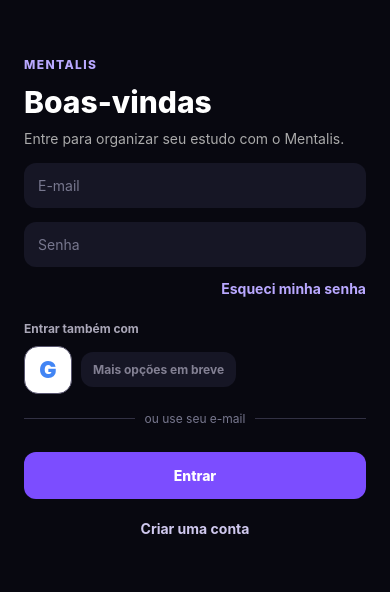
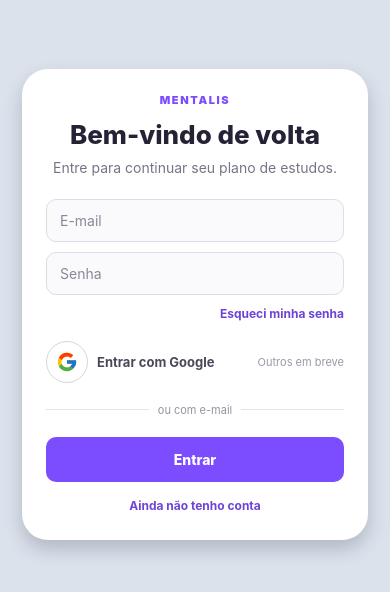
Before and after one commit to Albert12k/mentalist-ai, a React Native app: screen / in a window 390 px wide. Shown: the part 118-710 px from the top of the page. Built offline with nearby package versions, Linux system fonts and the light colour scheme; no server answers.

Commit message:
feat: reorganiza tela de acesso e feedback google

```diff
--- a/src/components/AuthGate.tsx
+++ b/src/components/AuthGate.tsx
@@ -1,10 +1,22 @@
 import { useEffect, useState } from "react";
-import { Alert, Pressable, SafeAreaView, Text, TextInput, View } from "react-native";
+import { Alert, Pressable, SafeAreaView, ScrollView, Text, TextInput, View } from "react-native";
+import Svg, { Path } from "react-native-svg";
 
 import { useAuth } from "../contexts/AuthContext";
 import { isAuthConfigured } from "../services/authConfig";
 
 type ViewMode = "splash" | "login" | "signup" | "forgot" | "confirm";
+
+function GoogleLogo() {
+  return (
+    <Svg width={22} height={22} viewBox="0 0 48 48">
+      <Path fill="#FFC107" d="M43.6 20H42V20H24v8h11.3C33.7 32.7 29.3 36 24 36c-6.6 0-12-5.4-12-12s5.4-12 12-12c3 0 5.7 1.1 7.8 3l5.7-5.7C34 6.1 29.2 4 24 4 13 4 4 13 4 24s9 20 20 20 20-9 20-20c0-1.3-.1-2.7-.4-4z" />
+      <Path fill="#FF3D00" d="M6.3 14.7l6.6 4.8C14.7 15.1 19 12 24 12c3 0 5.7 1.1 7.8 3l5.7-5.7C34 6.1 29.2 4 24 4c-7.7 0-14.4 4.4-17.7 10.7z" />
+      <Path fill="#4CAF50" d="M24 44c5.1 0 9.8-2 13.3-5.2l-6.2-5.2C29.1 35.1 26.7 36 24 36c-5.3 0-9.7-3.3-11.4-7.9L6 33.2C9.3 39.6 16 44 24 44z" />
+      <Path fill="#1976D2" d="M43.6 20H42V20H24v8h11.3c-1 2.7-2.8 4.7-4.9 5.6l.1-.1 6.2 5.2C36.3 39.1 44 34 44 24c0-1.3-.1-2.7-.4-4z" />
+    </Svg>
+  );
+}
 
 export default function AuthGate({ children }: { children: React.ReactNode }) {
   const { loading, signedIn, continueInPreview, signIn, signUp, resetPassword, resendConfirmation, signInWithGoogle } = useAuth();
@@ -12,157 +24,134 @@ export default function AuthGate({ children }: { children: React.ReactNode }) {
   const [name, setName] = useState("");
   const [email, setEmail] = useState("");
   const [password, setPassword] = useState("");
+  const [confirmPassword, setConfirmPassword] = useState("");
   const [confirmationEmail, setConfirmationEmail] = useState("");
   const [submitting, setSubmitting] = useState(false);
+  const [feedback, setFeedback] = useState("");
 
   useEffect(() => {
     if (loading || signedIn) return;
-    const timer = setTimeout(() => setView("login"), 1100);
+    const timer = setTimeout(() => setView("login"), 900);
     return () => clearTimeout(timer);
   }, [loading, signedIn]);
 
-  // Uma sessão já existente deve abrir o app imediatamente. Antes desta ordem,
-  // a splash continuava visível quando havia uma sessão de teste salva.
-  if (loading) {
-    return <SafeAreaView style={styles.splash}><Text style={styles.logo}>M</Text><Text style={styles.brand}>Mentalis</Text><Text style={styles.tagline}>Seu estudo, com direção.</Text></SafeAreaView>;
-  }
+  if (loading || view === "splash") return <Splash />;
   if (signedIn) return <>{children}</>;
-  if (view === "splash") {
-    return <SafeAreaView style={styles.splash}><Text style={styles.logo}>M</Text><Text style={styles.brand}>Mentalis</Text><Text style={styles.tagline}>Seu estudo, com direção.</Text></SafeAreaView>;
-  }
 
-  function validateFields(needsName = false) {
-    if (needsName && !name.trim()) { Alert.alert("Nome obrigatório", "Informe seu nome para criar a conta."); return false; }
-    if (!/^\S+@\S+\.\S+$/.test(email)) { Alert.alert("E-mail inválido", "Informe um e-mail válido."); return false; }
-    if (view !== "forgot" && password.length < 6) { Alert.alert("Senha curta", "Use pelo menos 6 caracteres."); return false; }
+  function validate(needsName = false) {
+    if (needsName && !name.trim()) { setFeedback("Informe seu nome para criar a conta."); return false; }
+    if (!/^\S+@\S+\.\S+$/.test(email)) { setFeedback("Digite um endereço de e-mail válido."); return false; }
+    if (view !== "forgot" && password.length < 6) { setFeedback("A senha precisa ter pelo menos 6 caracteres."); return false; }
+    if (view === "signup" && password !== confirmPassword) { setFeedback("As senhas não são iguais."); return false; }
     return true;
   }
 
   async function handleSubmit() {
-    if (!validateFields(view === "signup")) return;
+    setFeedback("");
+    if (!validate(view === "signup")) return;
     setSubmitting(true);
     if (view === "forgot") {
       const error = await resetPassword(email);
-      if (error) Alert.alert("Não foi possível enviar", error);
-      else {
-        Alert.alert("Verifique seu e-mail", "Enviamos um link para você criar uma nova senha.");
-        setView("login");
-      }
       setSubmitting(false);
+      if (error) setFeedback(error);
+      else setFeedback("Link enviado. Confira seu e-mail e a pasta de spam.");
       return;
     }
     if (view === "signup") {
       const result = await signUp(email, password, name.trim());
-      if (result.error) Alert.alert("Não foi possível criar", result.error);
-      else if (result.needsConfirmation) {
-        setConfirmationEmail(email);
-        setView("confirm");
-      }
       setSubmitting(false);
+      if (result.error) { setFeedback(result.error); return; }
+      if (result.needsConfirmation) { setConfirmationEmail(email); setView("confirm"); }
       return;
     }
     const error = await signIn(email, password);
-    if (error) Alert.alert("Não foi possível entrar", error);
     setSubmitting(false);
+    if (error) setFeedback(error);
   }
 
   async function handleGoogle() {
+    setFeedback("Abrindo o Google...");
     setSubmitting(true);
     const error = await signInWithGoogle();
     setSubmitting(false);
-    if (error) Alert.alert("Google ainda não está pronto", "Ative o provedor Google no Supabase e configure as credenciais do Google Cloud. Detalhe: " + error);
+    if (error) setFeedback(`Google: ${error}`);
   }
 
   async function handleResend() {
     setSubmitting(true);
     const error = await resendConfirmation(confirmationEmail);
     setSubmitting(false);
-    Alert.alert(error ? "Não foi possível reenviar" : "E-mail reenviado", error ?? "Confira sua caixa de entrada e a pasta de spam.");
+    setFeedback(error ?? "E-mail reenviado. Confira também a pasta de spam.");
   }
 
   if (view === "confirm") {
-    return (
-      <SafeAreaView style={styles.safeArea}><View style={styles.content}>
-        <Text style={styles.brandSmall}>MENTALIS</Text>
-        <Text style={styles.title}>Confirme seu e-mail</Text>
-        <Text style={styles.subtitle}>Enviamos um link de confirmação para:</Text>
-        <Text style={styles.confirmEmail}>{confirmationEmail}</Text>
-        <View style={styles.confirmCard}><Text style={styles.confirmTitle}>Cadastro recebido</Text><Text style={styles.confirmText}>Se o e-mail não chegar em alguns minutos, confira o spam ou peça um novo envio.</Text></View>
-        <Pressable disabled={submitting} onPress={handleResend} style={styles.mainButton}><Text style={styles.mainButtonText}>{submitting ? "Enviando..." : "Reenviar e-mail"}</Text></Pressable>
-        <Pressable onPress={() => setView("login")} style={styles.alternateButton}><Text style={styles.alternateText}>Já confirmei, entrar</Text></Pressable>
-      </View></SafeAreaView>
-    );
+    return <AuthLayout><Text style={styles.brand}>MENTALIS</Text><Text style={styles.title}>Confirme seu e-mail</Text><Text style={styles.subtitle}>Enviamos um link para:</Text><Text style={styles.confirmEmail}>{confirmationEmail}</Text><Feedback text={feedback || "Depois de confirmar, volte para entrar na sua conta."} success /><Pressable disabled={submitting} onPress={handleResend} style={styles.mainButton}><Text style={styles.mainButtonText}>{submitting ? "Enviando..." : "Reenviar e-mail"}</Text></Pressable><LinkButton label="Já confirmei, entrar" onPress={() => { setFeedback(""); setView("login"); }} /></AuthLayout>;
   }
 
-  const content = view === "signup"
-    ? { title: "Crie sua conta", subtitle: "Salve seu progresso e continue de onde parou.", button: "Criar conta", alternate: "Já tenho uma conta", alternateView: "login" as ViewMode }
-    : view === "forgot"
-      ? { title: "Recuperar senha", subtitle: "Informe seu e-mail para receber o link de recuperação.", button: "Enviar link", alternate: "Voltar para o login", alternateView: "login" as ViewMode }
-      : { title: "Boas-vindas", subtitle: "Entre para organizar seu estudo com o Mentalis.", button: "Entrar", alternate: "Criar uma conta", alternateView: "signup" as ViewMode };
+  const isSignup = view === "signup";
+  const isForgot = view === "forgot";
+  const title = isSignup ? "Crie sua conta" : isForgot ? "Recuperar senha" : "Bem-vindo de volta";
+  const subtitle = isSignup ? "Organize seus estudos e acompanhe sua evolução." : isForgot ? "Vamos enviar um link seguro para criar uma nova senha." : "Entre para continuar seu plano de estudos.";
 
   return (
-    <SafeAreaView style={styles.safeArea}>
-      <View style={styles.content}>
-        <Text style={styles.brandSmall}>MENTALIS</Text>
-        <Text style={styles.title}>{content.title}</Text>
-        <Text style={styles.subtitle}>{content.subtitle}</Text>
-        {!isAuthConfigured ? <Text style={styles.previewBadge}>MODO DE TESTE · conexão em preparação</Text> : null}
-        {view === "signup" ? <TextInput value={name} onChangeText={setName} placeholder="Seu nome" placeholderTextColor="#77778E" style={styles.input} /> : null}
-        <TextInput value={email} onChangeText={setEmail} placeholder="E-mail" placeholderTextColor="#77778E" keyboardType="email-address" autoCapitalize="none" style={styles.input} />
-        {view !== "forgot" ? <TextInput value={password} onChangeText={setPassword} placeholder="Senha" placeholderTextColor="#77778E" secureTextEntry style={styles.input} /> : null}
-        {view === "login" ? <Pressable onPress={() => setView("forgot")}><Text style={styles.forgot}>Esqueci minha senha</Text></Pressable> : null}
-        {view !== "forgot" ? (
-          <View style={styles.socialArea}>
-            <Text style={styles.socialLabel}>Entrar também com</Text>
-            <View style={styles.socialRow}>
-              <Pressable disabled={submitting} onPress={handleGoogle} accessibilityLabel="Continuar com Google" style={styles.googleButton}>
-                <Text style={styles.googleIcon}>G</Text>
-              </Pressable>
-              <View style={styles.comingSoon}><Text style={styles.comingSoonText}>Mais opções em breve</Text></View>
-            </View>
-          </View>
-        ) : null}
-        {view !== "forgot" ? <View style={styles.divider}><View style={styles.dividerLine} /><Text style={styles.dividerText}>ou use seu e-mail</Text><View style={styles.dividerLine} /></View> : null}
-        <Pressable disabled={submitting} onPress={handleSubmit} style={[styles.mainButton, submitting && styles.disabledButton]}><Text style={styles.mainButtonText}>{submitting ? "Aguarde..." : content.button}</Text></Pressable>
-        <Pressable onPress={() => setView(content.alternateView)} style={styles.alternateButton}><Text style={styles.alternateText}>{content.alternate}</Text></Pressable>
-        {!isAuthConfigured ? <Pressable onPress={continueInPreview} style={styles.previewButton}><Text style={styles.previewText}>Continuar sem conta por enquanto</Text></Pressable> : null}
-      </View>
-    </SafeAreaView>
+    <AuthLayout>
+      <Text style={styles.brand}>MENTALIS</Text>
+      <Text style={styles.title}>{title}</Text>
+      <Text style={styles.subtitle}>{subtitle}</Text>
+      {!isAuthConfigured ? <Feedback text="Modo de teste: conecte o Supabase para ativar o acesso real." /> : null}
+
+      {isSignup ? <Field value={name} onChangeText={setName} placeholder="Nome completo" /> : null}
+      <Field value={email} onChangeText={setEmail} placeholder="E-mail" keyboardType="email-address" />
+      {!isForgot ? <Field value={password} onChangeText={setPassword} placeholder="Senha" secureTextEntry /> : null}
+      {isSignup ? <Field value={confirmPassword} onChangeText={setConfirmPassword} placeholder="Confirmar senha" secureTextEntry /> : null}
+      {!isSignup && !isForgot ? <Pressable onPress={() => { setFeedback(""); setView("forgot"); }}><Text style={styles.forgot}>Esqueci minha senha</Text></Pressable> : null}
+
+      {feedback ? <Feedback text={feedback} success={feedback.startsWith("Link enviado") || feedback.startsWith("Abrindo")} /> : null}
+      {!isForgot ? <View style={styles.socialRow}><Pressable disabled={submitting} onPress={handleGoogle} accessibilityLabel="Continuar com Google" style={styles.socialButton}><GoogleLogo /></Pressable><Text style={styles.socialHint}>Entrar com Google</Text><Text style={styles.comingSoon}>Outros em breve</Text></View> : null}
+      {!isForgot ? <View style={styles.divider}><View style={styles.dividerLine} /><Text style={styles.dividerText}>ou com e-mail</Text><View style={styles.dividerLine} /></View> : null}
+      <Pressable disabled={submitting} onPress={handleSubmit} style={[styles.mainButton, submitting && styles.disabled]}><Text style={styles.mainButtonText}>{submitting ? "Aguarde..." : isSignup ? "Criar conta" : isForgot ? "Enviar link" : "Entrar"}</Text></Pressable>
+      <LinkButton label={isSignup ? "Já possui conta? Entrar" : isForgot ? "Voltar para o login" : "Ainda não tenho conta"} onPress={() => { setFeedback(""); setView(isSignup || isForgot ? "login" : "signup"); }} />
+      {!isAuthConfigured ? <LinkButton label="Continuar sem conta" onPress={continueInPreview} subdued /> : null}
+    </AuthLayout>
   );
 }
 
+function Splash() { return <SafeAreaView style={styles.splash}><View style={styles.splashLogo}><Text style={styles.splashM}>M</Text></View><Text style={styles.splashBrand}>Mentalis</Text><Text style={styles.splashText}>Seu estudo, com direção.</Text></SafeAreaView>; }
+function AuthLayout({ children }: { children: React.ReactNode }) { return <SafeAreaView style={styles.safeArea}><ScrollView contentContainerStyle={styles.page} keyboardShouldPersistTaps="handled"><View style={styles.card}>{children}</View></ScrollView></SafeAreaView>; }
+function Field(props: { value: string; onChangeText: (text: string) => void; placeholder: string; secureTextEntry?: boolean; keyboardType?: "email-address" }) { return <TextInput value={props.value} onChangeText={props.onChangeText} placeholder={props.placeholder} placeholderTextColor="#8A8799" autoCapitalize="none" keyboardType={props.keyboardType} secureTextEntry={props.secureTextEntry} style={styles.input} />; }
+function Feedback({ text, success = false }: { text: string; success?: boolean }) { return <View style={[styles.feedback, success && styles.feedbackSuccess]}><Text style={[styles.feedbackText, success && styles.feedbackTextSuccess]}>{text}</Text></View>; }
+function LinkButton({ label, onPress, subdued = false }: { label: string; onPress: () => void; subdued?: boolean }) { return <Pressable onPress={onPress} style={styles.linkButton}><Text style={[styles.linkText, subdued && styles.subduedLink]}>{label}</Text></Pressable>; }
+
 const styles = {
   splash: { flex: 1, backgroundColor: "#080810", alignItems: "center", justifyContent: "center" },
-  logo: { width: 68, height: 68, borderRadius: 22, textAlign: "center", textAlignVertical: "center", backgroundColor: "#7C4DFF", color: "white", fontSize: 35, fontWeight: "800" },
-  brand: { color: "white", fontSize: 30, fontWeight: "800", marginTop: 18 },
-  tagline: { color: "#B9A8FF", marginTop: 6 },
-  safeArea: { flex: 1, backgroundColor: "#080810" },
-  content: { flex: 1, padding: 24, justifyContent: "center" },
-  brandSmall: { color: "#B9A8FF", fontWeight: "800", letterSpacing: 1.4, fontSize: 12 },
-  title: { color: "white", fontSize: 30, fontWeight: "800", marginTop: 12 },
-  subtitle: { color: "#AAA", marginTop: 8, lineHeight: 21 },
-  previewBadge: { color: "#FFD180", backgroundColor: "#33231A", padding: 10, borderRadius: 9, marginTop: 20, fontSize: 11, fontWeight: "700" },
-  input: { backgroundColor: "#161625", color: "white", borderRadius: 12, padding: 14, marginTop: 14 },
-  forgot: { color: "#B9A8FF", fontWeight: "700", marginTop: 13, alignSelf: "flex-end" },
-  mainButton: { backgroundColor: "#7C4DFF", borderRadius: 12, padding: 15, marginTop: 26 },
+  splashLogo: { width: 68, height: 68, borderRadius: 22, backgroundColor: "#7C4DFF", justifyContent: "center", alignItems: "center" },
+  splashM: { color: "white", fontSize: 35, fontWeight: "900" },
+  splashBrand: { color: "white", fontSize: 30, fontWeight: "800", marginTop: 18 },
+  splashText: { color: "#B9A8FF", marginTop: 6 },
+  safeArea: { flex: 1, backgroundColor: "#DCE2EC" },
+  page: { flexGrow: 1, justifyContent: "center", padding: 22 },
+  card: { width: "100%", maxWidth: 410, alignSelf: "center", backgroundColor: "#FFFFFF", borderRadius: 26, padding: 24, shadowColor: "#29354C", shadowOpacity: 0.24, shadowRadius: 18, shadowOffset: { width: 0, height: 9 }, elevation: 8 },
+  brand: { color: "#7C4DFF", letterSpacing: 1.6, fontSize: 11, fontWeight: "900", textAlign: "center" },
+  title: { color: "#252236", fontSize: 26, fontWeight: "800", textAlign: "center", marginTop: 12 },
+  subtitle: { color: "#777487", textAlign: "center", lineHeight: 19, marginTop: 8, marginBottom: 12 },
+  input: { borderWidth: 1, borderColor: "#DEDCE6", backgroundColor: "#FAFAFC", color: "#292638", borderRadius: 10, paddingVertical: 12, paddingHorizontal: 13, marginTop: 10, fontSize: 14 },
+  forgot: { color: "#6C45D8", fontWeight: "700", fontSize: 12, textAlign: "right", marginTop: 11 },
+  feedback: { backgroundColor: "#FDEBEC", borderRadius: 9, padding: 10, marginTop: 14 },
+  feedbackSuccess: { backgroundColor: "#E7F6EC" },
+  feedbackText: { color: "#B13C48", fontSize: 12, lineHeight: 17 },
+  feedbackTextSuccess: { color: "#207B4D" },
+  socialRow: { flexDirection: "row", alignItems: "center", justifyContent: "center", marginTop: 20 },
+  socialButton: { width: 42, height: 42, borderRadius: 21, backgroundColor: "#FFFFFF", borderWidth: 1, borderColor: "#D7D4DF", alignItems: "center", justifyContent: "center" },
+  socialHint: { color: "#4B4858", fontWeight: "700", marginLeft: 9, fontSize: 13 },
+  comingSoon: { color: "#9B98A8", fontSize: 11, marginLeft: "auto" },
+  divider: { flexDirection: "row", alignItems: "center", marginTop: 20 },
+  dividerLine: { flex: 1, height: 1, backgroundColor: "#E4E2E9" },
+  dividerText: { color: "#9693A0", fontSize: 11, marginHorizontal: 9 },
+  mainButton: { backgroundColor: "#7C4DFF", borderRadius: 10, padding: 14, marginTop: 20 },
   mainButtonText: { color: "white", fontWeight: "800", textAlign: "center" },
-  alternateButton: { padding: 15, marginTop: 6 },
-  alternateText: { color: "#CFC8EE", fontWeight: "700", textAlign: "center" },
-  previewButton: { padding: 13, marginTop: 3 },
-  previewText: { color: "#8888AA", textAlign: "center", fontSize: 12 },
-  socialArea: { marginTop: 24 },
-  socialLabel: { color: "#AAA7B8", fontSize: 12, fontWeight: "700", marginBottom: 10 },
-  socialRow: { flexDirection: "row", alignItems: "center" },
-  googleButton: { width: 48, height: 48, borderWidth: 1, borderColor: "#58556E", backgroundColor: "white", borderRadius: 14, alignItems: "center", justifyContent: "center" },
-  googleIcon: { color: "#4285F4", fontSize: 23, fontWeight: "900" },
-  comingSoon: { backgroundColor: "#161625", borderRadius: 12, paddingHorizontal: 12, paddingVertical: 10, marginLeft: 9 },
-  comingSoonText: { color: "#838093", fontSize: 12, fontWeight: "700" },
-  divider: { flexDirection: "row", alignItems: "center", marginTop: 17 },
-  dividerLine: { flex: 1, height: 1, backgroundColor: "#323144" },
-  dividerText: { color: "#77778E", marginHorizontal: 10, fontSize: 12 },
-  disabledButton: { opacity: 0.65 },
-  confirmEmail: { color: "#CFC2FF", fontWeight: "800", marginTop: 7 },
-  confirmCard: { backgroundColor: "#172A25", borderWidth: 1, borderColor: "#285F4B", borderRadius: 14, padding: 15, marginTop: 24 },
-  confirmTitle: { color: "#86E4B4", fontWeight: "800" },
-  confirmText: { color: "#B8D9C9", marginTop: 6, lineHeight: 20 },
+  disabled: { opacity: 0.65 },
+  linkButton: { paddingTop: 16, paddingBottom: 3 },
+  linkText: { color: "#6C45D8", fontWeight: "700", fontSize: 12, textAlign: "center" },
+  subduedLink: { color: "#9895A3" },
+  confirmEmail: { color: "#6240C6", fontWeight: "800", textAlign: "center", marginTop: 7 },
 } as const;
```
